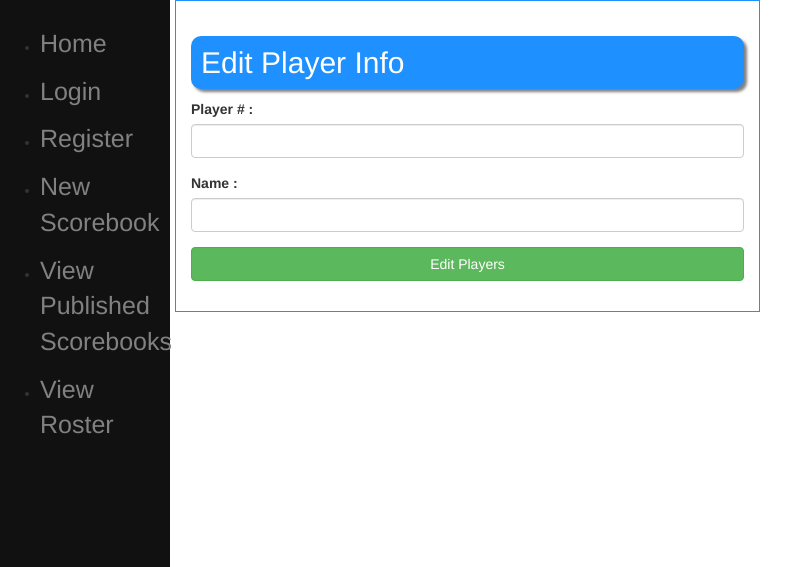
After one commit to ch0164/lacrosse_scoreboard, a Django app: template core/templates/edit_player.html in a window 1360 px wide. The commit adds this page. Shown: the top 567 px of the page, without its empty margins (0-798 px from the left). Run offline with Django 3.2, Linux system fonts and the light colour scheme; the template is opened without the code that fills it, so the values that code supplies are empty; some libraries are stand-ins or nearby versions.

Commit message:
Edit player page (WIP)

```diff
--- /dev/null
+++ b/core/templates/edit_player.html
@@ -0,0 +1,71 @@
+{% extends "base.html" %}
+
+{% block title %}
+Add Data Page
+{% endblock title %}
+
+{% block custom_css %}
+<style>
+.bg_blue{
+padding:10px;
+border-radius:10px;
+box-shadow:3px 3px 3px grey;
+background:dodgerblue;
+color:#fff;
+}
+.custom-block{
+padding:15px;
+border:1px solid dodgerblue;
+}
+</style>
+{% endblock custom_css %}
+
+{% block content %}
+<div class="container">
+    <div class="row">
+    <div class="col-lg-6 custom-block">
+        <div class="row">
+            <div class="col-lg-12">
+                <h2 class="bg_blue">Edit Player Info</h2>
+            </div>
+            <div class="col-lg-12">
+                <form action="/edit_player" method="post" enctype="multipart/form-data">
+                  {% csrf_token %}
+                  <div class="form-group">
+                      <label class="control-label">Player # : </label>
+                      <input type="text" name="email" class="form-control" value="{{ player.player_number }}">
+                  </div>
+                <div class="form-group">
+                    <label class="control-label">Name : </label>
+                    <input type="text" name="name" class="form-control" value="{{ player.first_name }} {{player.last_name}}">
+                </div>
+                <div class="form-group">
+                    <input type="hidden" value="{{ player.id }}" name="id">
+                    <input type="submit" name="submit" class="btn btn-block btn-success" value="Edit Players">
+                </div>
+
+                </form>
+            </div>
+        </div>
+    </div>
+    </div>
+    <div class="row">
+        <div class="col-lg-12">
+            <div class="form-group">
+                 {% if messages %}
+                        {% for message in messages %}
+                            {% if message.tags == 'success' %}
+                                <div class="alert alert-success">{{ message }}</div>
+                            {% elif message.tags == 'error' %}
+                                <div class="alert alert-danger">{{ message }}</div>
+                            {% endif %}
+                        {% endfor %}
+                 {% endif %}
+            </div>
+        </div>
+    </div>
+</div>
+{% endblock content %}
+
+{% block custom_js %}
+{% endblock custom_js %}
--- a/core/urls.py
+++ b/core/urls.py
@@ -1,5 +1,5 @@
 from django.urls import path
-from .views import index, EditRoster, HomeView, PublishedScorebooksView, RosterView, LoginView, \
+from .views import index, EditRoster, EditPlayer, HomeView, PublishedScorebooksView, RosterView, LoginView, \
     EditScorebookView, ScorebookView, CreatePlayerView, CreateRosterView, ListPlayerView, ListRosterView
 
 urlpatterns = [
@@ -10,6 +10,7 @@ urlpatterns = [
     path('edit-scorebook/', EditScorebookView),
     path('roster/', RosterView),
     path('save-roster/', EditRoster),
+    path('edit_player/<int:player_id>', EditPlayer, name="edit_player"),
     path('create-player/', CreatePlayerView.as_view()),
     path('create-roster/', CreateRosterView.as_view()),
     path('list-player/', ListPlayerView.as_view()),
```
Also changed, not shown: core/templates/roster.html (+5 -2 lines), core/views.py (+11 -0 lines).
